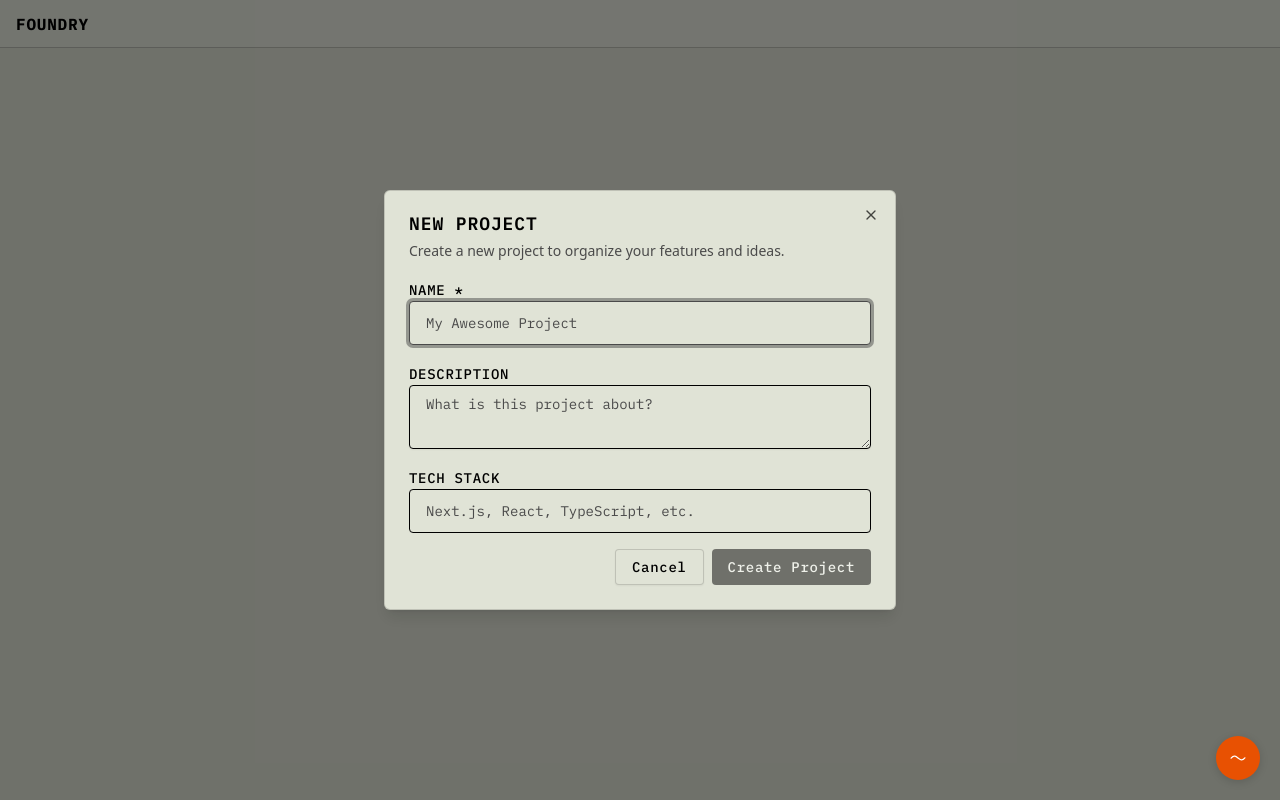
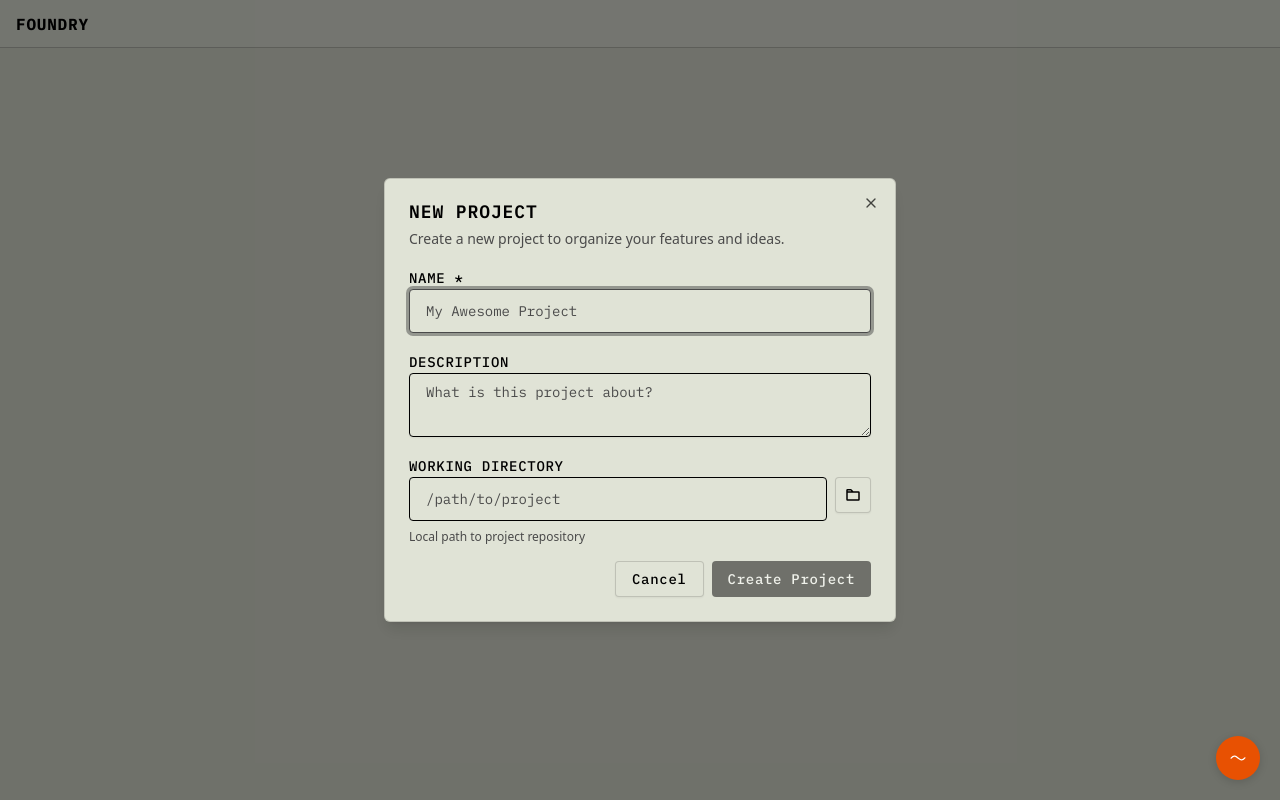
Before and after one commit to umate/foundry, a Next.js app: page /projects/new in a window 1280 px wide. Built offline with nearby package versions, Linux system fonts and the light colour scheme.

Commit message:
Enhance project creation and idea generation
- Generate title/description for new ideas after feature creation.
- Add repo path to project creation and extract description from README.
- Update Claude guidance to use specific Gemini models.

```diff
--- /dev/null
+++ b/src/app/api/projects/[id]/extract-description/route.ts
@@ -0,0 +1,73 @@
+import { NextRequest, NextResponse } from "next/server";
+import { generateText, Output } from "ai";
+import { z } from "zod";
+import { promises as fs } from "fs";
+import path from "path";
+import { projectRepository } from "@/db/repositories/project.repository";
+
+const descriptionSchema = z.object({
+  description: z.string().describe("A 1-2 sentence description of what this project does")
+});
+
+const SYSTEM_PROMPT = `Extract a concise 1-2 sentence description of what this project does from the README.
+Focus on the primary purpose and key functionality.
+Be specific, not generic. Avoid marketing language.
+
+Examples:
+- "A CLI tool for managing Docker containers with simplified commands and visual feedback."
+- "Real-time collaboration platform for remote teams with video chat and shared workspaces."
+- "Automated testing framework for React components with snapshot and visual regression support."`;
+
+export async function POST(request: NextRequest, { params }: { params: Promise<{ id: string }> }) {
+  try {
+    const { id } = await params;
+
+    const project = await projectRepository.findById(id);
+    if (!project) {
+      return NextResponse.json({ error: "Project not found" }, { status: 404 });
+    }
+
+    // Skip if no repoPath set
+    if (!project.repoPath) {
+      return NextResponse.json({ skipped: true, reason: "No repository path set" });
+    }
+
+    // Try to read README.md
+    const readmePath = path.join(project.repoPath, "README.md");
+    let readmeContent: string;
+
+    try {
+      readmeContent = await fs.readFile(readmePath, "utf-8");
+    } catch {
+      // Try lowercase readme.md
+      try {
+        readmeContent = await fs.readFile(path.join(project.repoPath, "readme.md"), "utf-8");
+      } catch {
+        return NextResponse.json({ skipped: true, reason: "No README.md found" });
+      }
+    }
+
+    // Truncate if too long (keep first 4000 chars)
+    if (readmeContent.length > 4000) {
+      readmeContent = readmeContent.slice(0, 4000) + "\n\n[truncated]";
+    }
+
+    const { output } = await generateText({
+      model: "google/gemini-3-flash",
+      output: Output.object({ schema: descriptionSchema }),
+      system: SYSTEM_PROMPT,
+      prompt: readmeContent,
+      temperature: 0.3
+    });
+
+    // Update project with generated description
+    const updatedProject = await projectRepository.update(id, {
+      description: output.description
+    });
+
+    return NextResponse.json(updatedProject);
+  } catch (error) {
+    console.error("Failed to extract description:", error);
+    return NextResponse.json({ error: "Failed to extract description" }, { status: 500 });
+  }
+}
--- a/src/app/api/projects/route.ts
+++ b/src/app/api/projects/route.ts
@@ -5,7 +5,7 @@ import { z } from 'zod';
 const createProjectSchema = z.object({
   name: z.string().min(1).max(200),
   description: z.string().optional(),
-  stack: z.string().optional(),
+  repoPath: z.string().optional(),
 });
 
 export async function GET() {
--- a/src/components/dashboard/create-project-dialog.tsx
+++ b/src/components/dashboard/create-project-dialog.tsx
@@ -1,6 +1,7 @@
 'use client';
 
 import { useState } from 'react';
+import { FolderIcon } from '@phosphor-icons/react';
 import {
   Dialog,
   DialogContent,
@@ -12,6 +13,7 @@ import {
 import { Button } from '@/components/ui/button';
 import { Input } from '@/components/ui/input';
 import { Textarea } from '@/components/ui/textarea';
+import { FolderPickerDialog } from '@/components/ui/folder-picker-dialog';
 
 interface CreateProjectDialogProps {
   open: boolean;
@@ -26,9 +28,10 @@ export function CreateProjectDialog({
 }: CreateProjectDialogProps) {
   const [name, setName] = useState('');
   const [description, setDescription] = useState('');
-  const [stack, setStack] = useState('');
+  const [repoPath, setRepoPath] = useState('');
   const [loading, setLoading] = useState(false);
   const [error, setError] = useState('');
+  const [folderPickerOpen, setFolderPickerOpen] = useState(false);
 
   const handleSubmit = async (e: React.FormEvent) => {
     e.preventDefault();
@@ -42,7 +45,7 @@ export function CreateProjectDialog({
         body: JSON.stringify({
           name: name.trim(),
           description: description.trim() || undefined,
-          stack: stack.trim() || undefined,
+          repoPath: repoPath.trim() || undefined,
         }),
       });
 
@@ -52,10 +55,21 @@ export function CreateProjectDialog({
 
       const project = await response.json();
 
+      // If description is empty and repoPath is set, try to extract from README
+      if (!description.trim() && repoPath.trim()) {
+        try {
+          await fetch(`/api/projects/${project.id}/extract-description`, {
+            method: 'POST',
+          });
+        } catch {
+          // Silently ignore - description extraction is optional
+        }
+      }
+
       // Reset form
       setName('');
       setDescription('');
-      setStack('');
+      setRepoPath('');
       onSuccess(project.id);
     } catch (err) {
       setError(err instanceof Error ? err.message : 'Failed to create project');
@@ -104,14 +118,35 @@ export function CreateProjectDialog({
 
           <div className="space-y-2">
             <label className="text-sm font-medium font-mono uppercase tracking-wider">
-              Tech Stack
+              Working Directory
             </label>
-            <Input
-              value={stack}
-              onChange={(e) => setStack(e.target.value)}
-              placeholder="Next.js, React, TypeScript, etc."
-            />
+            <div className="flex gap-2">
+              <Input
+                value={repoPath}
+                onChange={(e) => setRepoPath(e.target.value)}
+                placeholder="/path/to/project"
+                className="font-mono text-sm"
+              />
+              <Button
+                variant="outline"
+                size="icon"
+                onClick={() => setFolderPickerOpen(true)}
+                type="button"
+              >
+                <FolderIcon weight="bold" className="h-4 w-4" />
+              </Button>
+            </div>
+            <p className="text-xs text-muted-foreground">
+              Local path to project repository
+            </p>
           </div>
+
+          <FolderPickerDialog
+            open={folderPickerOpen}
+            onOpenChange={setFolderPickerOpen}
+            value={repoPath}
+            onSelect={setRepoPath}
+          />
 
           {error && (
             <div className="bg-red-50 border border-red-200 rounded-md p-3">
--- a/src/components/project/add-idea-dialog.tsx
+++ b/src/components/project/add-idea-dialog.tsx
@@ -51,7 +51,7 @@ export function AddIdeaDialog({ open, onOpenChange, projectId, onSuccess, onFeat
     setLoadingAction("save");
 
     try {
-      // Create feature without title generation
+      // Step 1: Create feature
       const response = await fetch(`/api/projects/${projectId}/ideas`, {
         method: "POST",
         headers: { "Content-Type": "application/json" },
@@ -65,7 +65,14 @@ export function AddIdeaDialog({ open, onOpenChange, projectId, onSuccess, onFeat
         throw new Error("Failed to create feature");
       }
 
-      // Reset form and close dialog immediately
+      const { featureId } = await response.json();
+
+      // Step 2: Generate title/description (wait for it to complete)
+      await fetch(`/api/features/${featureId}/generate-title`, {
+        method: "POST"
+      });
+
+      // Step 3: Reset form and close dialog
       setIdeaText("");
       setLoading(false);
       setLoadingAction(null);
```
Also changed, not shown: 1 other file (tests, documents, lock files or other folders).
